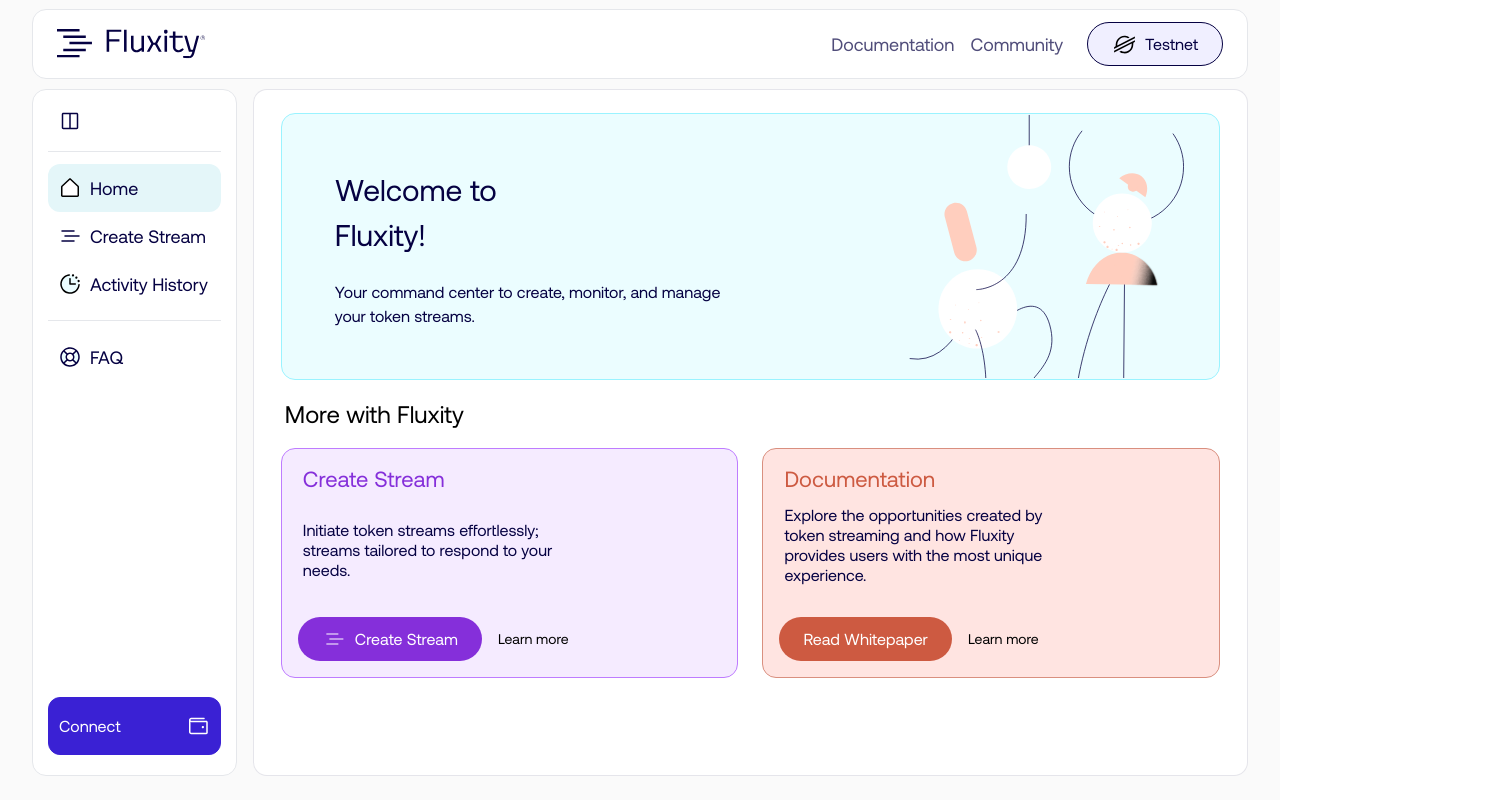
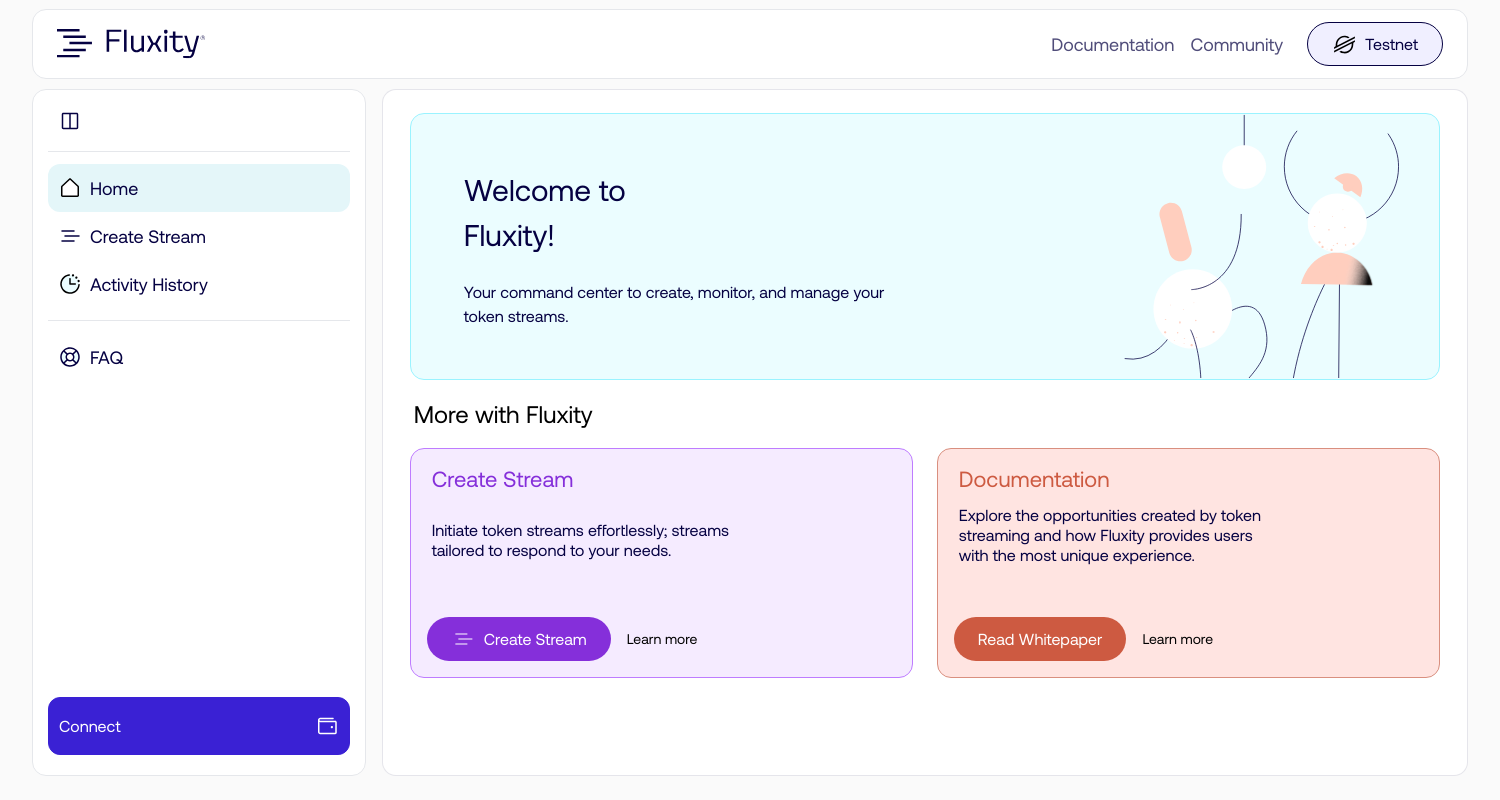
Before and after one commit to luanlabs/fluxity-interface, a Next.js app: page / in a window 1280 px wide. Shown: the whole page, 1500 px wide, since content can reach past the window. Built offline with nearby package versions, Linux system fonts and the light colour scheme; what stellar-sdk would draw is missing.

Commit message:
fix: fixed layout sizes

```diff
--- a/src/app/layout.tsx
+++ b/src/app/layout.tsx
@@ -11,16 +11,12 @@ import Aside from 'src/containers/Aside';
 import CCard from 'src/components/CCard';
 import Header from 'src/containers/Header';
 
-import '../styles/globals.css';
+import 'src/styles/globals.css';
 import theme from '../styles/theme';
 import StyledComponentsRegistry from '../styles/registry';
 import { Pages } from 'src/constants/pages';
 
-export default function RootLayout({
-  children,
-}: {
-  children: React.ReactNode;
-}) {
+export default function RootLayout({ children }: { children: React.ReactNode }) {
   const [isMinimized, setIsMinimized] = useState(false);
 
   const pathname = usePathname();
@@ -28,11 +24,12 @@ export default function RootLayout({
 
   return (
     <html lang="en">
-      <body>
+      <body className="bg-alabaster">
+        <div className="w-[1880px] xxl:basis-[1800px] lg:w-[1220px] xl:w-[1500px] md:w-[1020px] sm:w-[710px] h-screen m-auto">
           <Provider store={store}>
             <StyledComponentsRegistry>
               <ThemeProvider theme={theme}>
-              <main className="bg-alabaster h-screen px-8 pt-[9px] pb-7">
+                <main className="h-screen px-8 pt-[9px] pb-7 w-full">
                   <CCard className="mb-[10px]" bgColor="white">
                     <Header />
                   </CCard>
@@ -40,12 +37,10 @@ export default function RootLayout({
                     className={`inline-flex basis-full gap-4 w-full h-[90%] overflow-hidden`}
                   >
                     <CCard
-                    className={`relative overflow-hidden ${
-                      !knownRoutes && 'hidden'
-                    } ${
+                      className={`relative overflow-hidden ${!knownRoutes && 'hidden'} ${
                         isMinimized
                           ? 'basis-[80px] transition-all duration-500'
-                        : 'basis-[20%] transition-all duration-500'
+                          : 'basis-[30%] lg:basis-[20%] transition-all duration-500'
                       } px-[15px] py-[19px]`}
                       bgColor="white"
                     >
@@ -61,6 +56,7 @@ export default function RootLayout({
               </ThemeProvider>
             </StyledComponentsRegistry>
           </Provider>
+        </div>
       </body>
     </html>
   );
```
Lines whose indentation alone changed are shown as unchanged.
